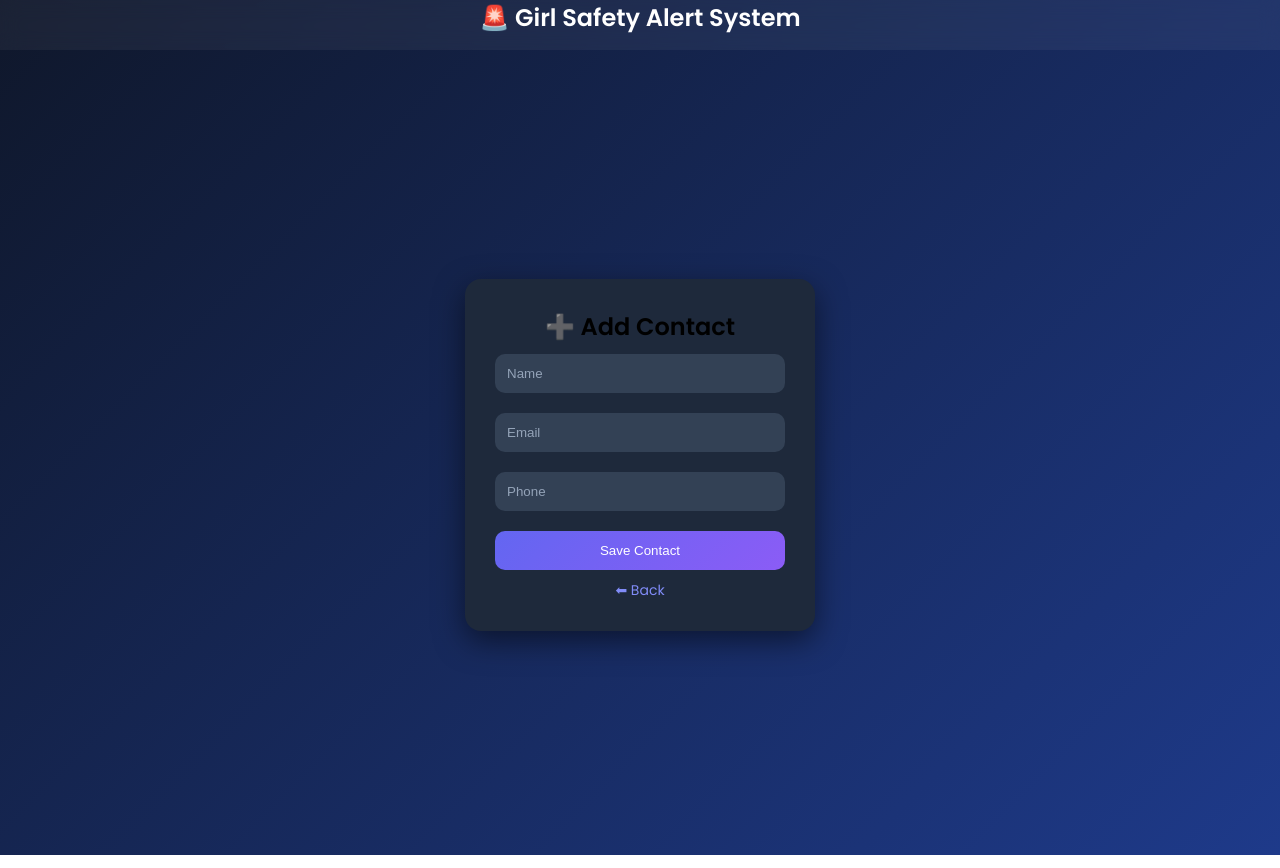
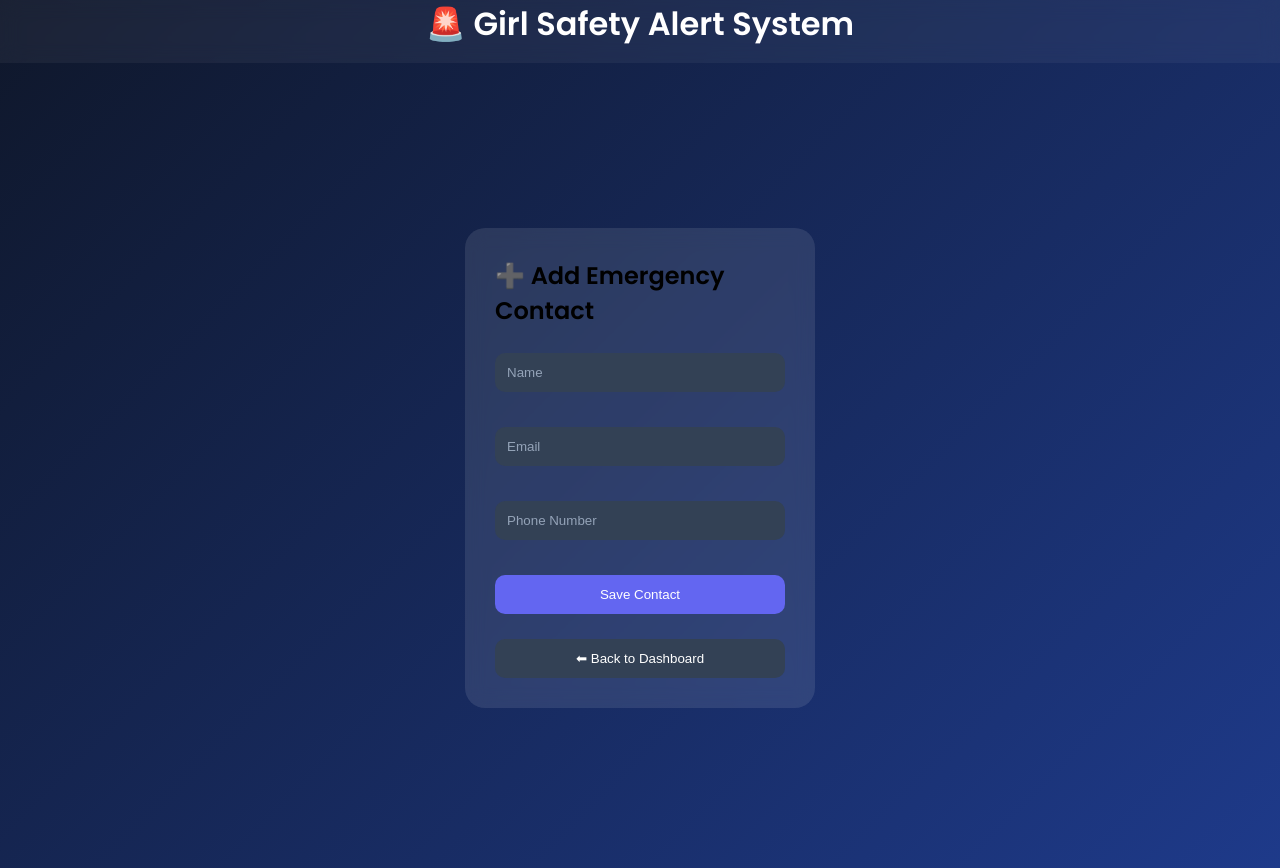
Before and after one commit to Gayathribhukya/girl-safety-alert-system, a React (Vite) app in the folder girlsafety-frontend/: page /add-contact in a window 1280 px wide. Built offline with nearby package versions, Linux system fonts and the light colour scheme.

Commit message:
Updated frontend

```diff
--- a/girlsafety-frontend/src/App.jsx
+++ b/girlsafety-frontend/src/App.jsx
@@ -4,8 +4,8 @@ import Login from "./pages/Login";
 import Register from "./pages/Register";
 import Dashboard from "./pages/Dashboard";
 import AddContact from "./pages/AddContact";
+import ManageContacts from "./pages/ManageContacts";
 import ForgotPassword from "./pages/ForgotPassword";
-import ManageContacts from "./pages/ManageContacts";
 import ResetPassword from "./pages/ResetPassword";
 import About from "./pages/About";
 import Contact from "./pages/Contact";
@@ -15,14 +15,12 @@ function App() {
     <BrowserRouter>
       <div style={container}>
 
-        {/* 🔥 APP TITLE */}
         <div style={header}>
-          <h2 style={{ color: "#fff" }}>
+          <h1 style={title}>
             🚨 Girl Safety Alert System
-          </h2>
+          </h1>
         </div>
 
-        {/* 🔥 ROUTES */}
         <Routes>
           <Route path="/" element={<Login />} />
           <Route path="/register" element={<Register />} />
@@ -42,8 +40,6 @@ function App() {
 
 export default App;
 
-/* 🎨 STYLES */
-
 const container = {
   minHeight: "100vh",
   background: "linear-gradient(135deg, #0f172a, #1e3a8a)",
@@ -55,3 +51,8 @@ const header = {
   background: "rgba(255,255,255,0.05)",
   backdropFilter: "blur(10px)",
 };
+
+const title = {
+  color: "#fff",
+  margin: 0,
+};
--- a/girlsafety-frontend/src/pages/AddContact.jsx
+++ b/girlsafety-frontend/src/pages/AddContact.jsx
@@ -15,8 +15,6 @@ export default function AddContact() {
     try {
       const token = localStorage.getItem("token");
 
-      console.log("TOKEN:", token); // 🔥 debug
-
       if (!token) {
         alert("Please login first ❌");
         return;
@@ -27,13 +25,15 @@ export default function AddContact() {
         contact,
         {
           headers: {
-            Authorization: `Bearer ${token}`, // ✅ IMPORTANT
+            Authorization: `Bearer ${token}`,
           },
         }
       );
 
-      alert("Contact Added ✅");
-      navigate("/contacts");
+      alert("Contact Added Successfully ✅");
+
+      // Redirect to dashboard
+      navigate("/dashboard");
 
     } catch (error) {
       console.error(error);
@@ -47,11 +47,12 @@ export default function AddContact() {
   };
 
   return (
-    <div className="container">
-      <div className="card">
-        <h2>➕ Add Contact</h2>
+    <div style={container}>
+      <div style={card}>
+        <h2>➕ Add Emergency Contact</h2>
 
         <input
+          style={input}
           placeholder="Name"
           value={contact.name}
           onChange={(e) =>
@@ -60,6 +61,7 @@ export default function AddContact() {
         />
 
         <input
+          style={input}
           placeholder="Email"
           value={contact.email}
           onChange={(e) =>
@@ -68,21 +70,67 @@ export default function AddContact() {
         />
 
         <input
-          placeholder="Phone"
+          style={input}
+          placeholder="Phone Number"
           value={contact.phone}
           onChange={(e) =>
             setContact({ ...contact, phone: e.target.value })
           }
         />
 
-        <button onClick={handleSubmit}>
+        <button style={button} onClick={handleSubmit}>
           Save Contact
         </button>
 
-        <p onClick={() => navigate("/dashboard")}>
-          ⬅ Back
-        </p>
+        <button
+          style={backBtn}
+          onClick={() => navigate("/dashboard")}
+        >
+          ⬅ Back to Dashboard
+        </button>
       </div>
     </div>
   );
 }
+
+const container = {
+  minHeight: "100vh",
+  display: "flex",
+  justifyContent: "center",
+  alignItems: "center",
+};
+
+const card = {
+  width: "350px",
+  padding: "30px",
+  borderRadius: "20px",
+  background: "rgba(255,255,255,0.1)",
+  backdropFilter: "blur(10px)",
+  display: "flex",
+  flexDirection: "column",
+  gap: "15px",
+};
+
+const input = {
+  padding: "12px",
+  borderRadius: "10px",
+  border: "none",
+};
+
+const button = {
+  padding: "12px",
+  border: "none",
+  borderRadius: "10px",
+  background: "#6366f1",
+  color: "white",
+  cursor: "pointer",
+};
+
+const backBtn = {
+  padding: "12px",
+  border: "none",
+  borderRadius: "10px",
+  background: "#334155",
+  color: "white",
+  cursor: "pointer",
+};
```
